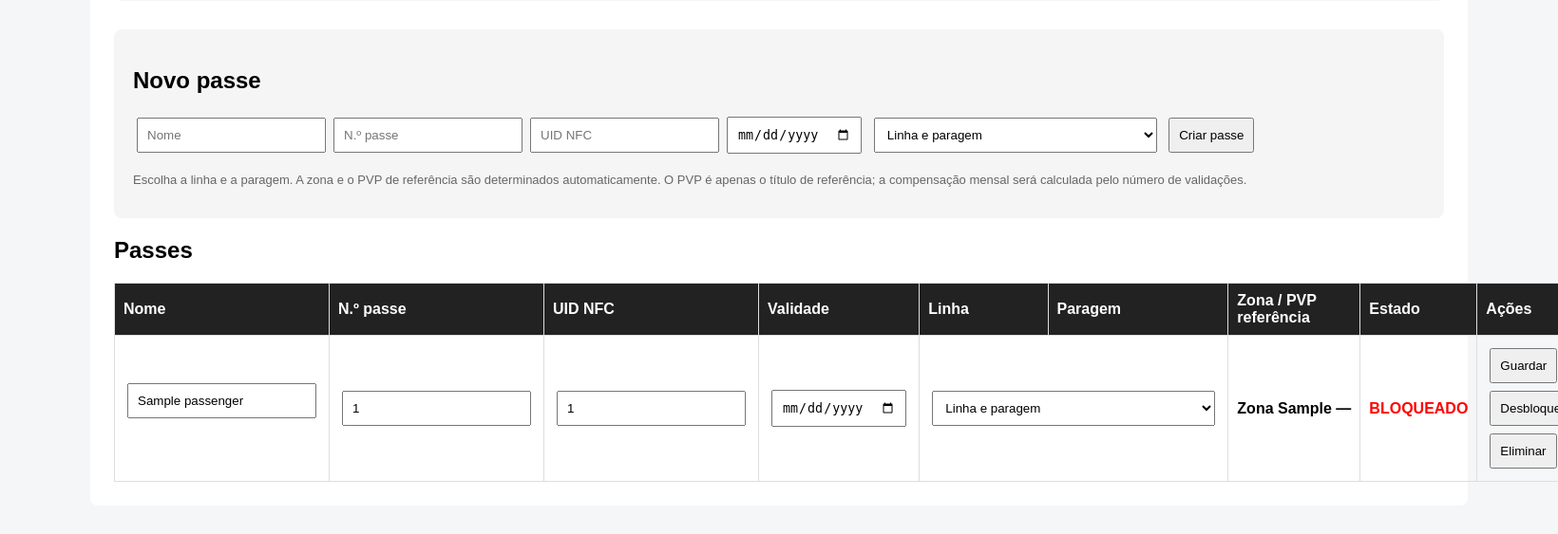
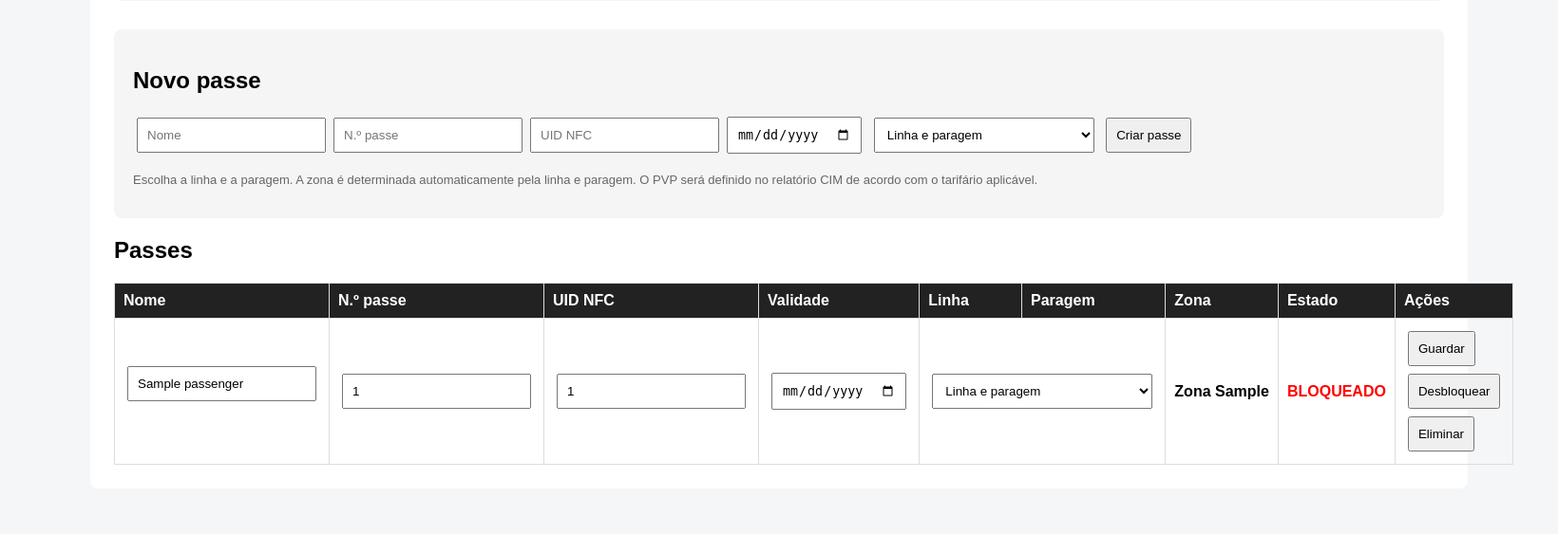
Before and after one commit to Alcancebus/alcance-passes, a FastAPI app: template server/templates/admin.html in a window 1640 px wide; the page is wider, and only the part inside the window is pictured. Shown: the part 1040-1603 px from the top of that part at 95% size. After the commit the page ends 1530 px from the top of that part, so only its background shows below. Run offline with FastAPI, Linux system fonts and the light colour scheme; the template is opened without the code that fills it: most values are stand-ins (such as "Sample title", 1, 10 or a date in 2020); parts of the project's set-up code (start-up, migrations or seed data) failed here and were passed over; some libraries are stand-ins or nearby versions.

Commit message:
Add files via upload

```diff
--- a/server/templates/admin.html
+++ b/server/templates/admin.html
@@ -32,36 +32,34 @@
 <select name="route_choice" required onchange="syncRoute(this)">
 <option value="">Linha e paragem</option>
 <optgroup label="Linha 1">
-<option value="Linha 1|Figueiró">Figueiró — Zona 9-12 — 50,90 €</option>
-<option value="Linha 1|Santa Marinha">Santa Marinha — Zona 9-12 — 50,90 €</option>
-<option value="Linha 1|Santa Marta">Santa Marta — Zona 9-12 — 50,90 €</option>
-<option value="Linha 1|Pombal">Pombal — Zona 5-8 — 40,35 €</option>
-<option value="Linha 1|Santinha">Santinha — Zona 5-8 — 40,35 €</option>
-<option value="Linha 1|Souto">Souto — Zona 5-8 — 40,35 €</option>
-<option value="Linha 1|Igreja">Igreja — Zona 5-8 — 40,35 €</option>
-<option value="Linha 1|Bairro">Bairro — Zona 5-8 — 40,35 €</option>
-<option value="Linha 1|Covelo">Covelo — Zona 5-8 — 40,35 €</option>
-<option value="Linha 1|Arroteia">Arroteia — Zona 0-4 — 28,30 €</option>
-<option value="Linha 1|Politeito">Politeito — Zona 0-4 — 28,30 €</option>
-<option value="Linha 1|São Pedro">São Pedro — Zona 0-4 — 28,30 €</option>
+<option value="Linha 1|Figueiró">Figueiró — Zona 9-12</option>
+<option value="Linha 1|Santa Marinha">Santa Marinha — Zona 9-12</option>
+<option value="Linha 1|Santa Marta">Santa Marta — Zona 9-12</option>
+<option value="Linha 1|Pombal">Pombal — Zona 5-8</option>
+<option value="Linha 1|Santinha">Santinha — Zona 5-8</option>
+<option value="Linha 1|Souto">Souto — Zona 5-8</option>
+<option value="Linha 1|Igreja">Igreja — Zona 5-8</option>
+<option value="Linha 1|Bairro">Bairro — Zona 5-8</option>
+<option value="Linha 1|Covelo">Covelo — Zona 5-8</option>
+<option value="Linha 1|Arroteia">Arroteia — Zona 0-4</option>
+<option value="Linha 1|Politeito">Politeito — Zona 0-4</option>
+<option value="Linha 1|São Pedro">São Pedro — Zona 0-4</option>
 <option value="Linha 1|Rossas">Rossas — Destino final</option>
 </optgroup>
 <optgroup label="Linha 2">
-<option value="Linha 2|Anjos">Anjos — Zona 13-16 — 62,90 €</option>
-<option value="Linha 2|Agra">Agra — Zona 9-12 — 50,90 €</option>
-<option value="Linha 2|Calvos - Penedo">Calvos - Penedo — Zona 5-8 — 40,35 €</option>
-<option value="Linha 2|Calvos - Cruzeiro">Calvos - Cruzeiro — Zona 5-8 — 40,35 €</option>
-<option value="Linha 2|Calvos - Reta">Calvos - Reta — Zona 5-8 — 40,35 €</option>
-<option value="Linha 2|Ortezelo">Ortezelo — Zona 0-4 — 28,30 €</option>
+<option value="Linha 2|Anjos">Anjos — Zona 13-16</option>
+<option value="Linha 2|Agra">Agra — Zona 9-12</option>
+<option value="Linha 2|Calvos - Penedo">Calvos - Penedo — Zona 5-8</option>
+<option value="Linha 2|Calvos - Cruzeiro">Calvos - Cruzeiro — Zona 5-8</option>
+<option value="Linha 2|Calvos - Reta">Calvos - Reta — Zona 5-8</option>
+<option value="Linha 2|Ortezelo">Ortezelo — Zona 0-4</option>
 <option value="Linha 2|Rossas">Rossas — Destino final</option>
 </optgroup>
 </select>
-<input type="hidden" name="line" value="">
-<input type="hidden" name="stop" value="">
 <button type="submit">Criar passe</button></form>
-<p class="small">Escolha a linha e a paragem. A zona e o PVP de referência são determinados automaticamente. O PVP é apenas o título de referência; a compensação mensal será calculada pelo número de validações.</p></div>
+<p class="small">Escolha a linha e a paragem. A zona é determinada automaticamente pela linha e paragem. O PVP será definido no relatório CIM de acordo com o tarifário aplicável.</p></div>
 
-<h2>Passes</h2><table><tr><th>Nome</th><th>N.º passe</th><th>UID NFC</th><th>Validade</th><th>Linha</th><th>Paragem</th><th>Zona / PVP referência</th><th>Estado</th><th>Ações</th></tr>
+<h2>Passes</h2><table><tr><th>Nome</th><th>N.º passe</th><th>UID NFC</th><th>Validade</th><th>Linha</th><th>Paragem</th><th>Zona</th><th>Estado</th><th>Ações</th></tr>
 {% for p in passengers %}
 <tr><td><form method="post" action="/admin/passenger/{{p.id}}/edit"><input name="name" value="{{p.name}}" required></td>
 <td><input name="pass_number" value="{{p.pass_number}}" required></td><td><input name="card_uid" value="{{p.card_uid}}" required></td><td><input type="date" name="valid_until" value="{{p.valid_until}}" required></td>
@@ -69,48 +67,34 @@
 <select name="route_choice" required onchange="syncRoute(this)">
 <option value="">Linha e paragem</option>
 <optgroup label="Linha 1">
-<option value="Linha 1|Figueiró" {% if p.line=="Linha 1" and p.stop=="Figueiró" %}selected{% endif %}>Figueiró — Zona 9-12 — 50,90 €</option>
-<option value="Linha 1|Santa Marinha" {% if p.line=="Linha 1" and p.stop=="Santa Marinha" %}selected{% endif %}>Santa Marinha — Zona 9-12 — 50,90 €</option>
-<option value="Linha 1|Santa Marta" {% if p.line=="Linha 1" and p.stop=="Santa Marta" %}selected{% endif %}>Santa Marta — Zona 9-12 — 50,90 €</option>
-<option value="Linha 1|Pombal" {% if p.line=="Linha 1" and p.stop=="Pombal" %}selected{% endif %}>Pombal — Zona 5-8 — 40,35 €</option>
-<option value="Linha 1|Santinha" {% if p.line=="Linha 1" and p.stop=="Santinha" %}selected{% endif %}>Santinha — Zona 5-8 — 40,35 €</option>
-<option value="Linha 1|Souto" {% if p.line=="Linha 1" and p.stop=="Souto" %}selected{% endif %}>Souto — Zona 5-8 — 40,35 €</option>
-<option value="Linha 1|Igreja" {% if p.line=="Linha 1" and p.stop=="Igreja" %}selected{% endif %}>Igreja — Zona 5-8 — 40,35 €</option>
-<option value="Linha 1|Bairro" {% if p.line=="Linha 1" and p.stop=="Bairro" %}selected{% endif %}>Bairro — Zona 5-8 — 40,35 €</option>
-<option value="Linha 1|Covelo" {% if p.line=="Linha 1" and p.stop=="Covelo" %}selected{% endif %}>Covelo — Zona 5-8 — 40,35 €</option>
-<option value="Linha 1|Arroteia" {% if p.line=="Linha 1" and p.stop=="Arroteia" %}selected{% endif %}>Arroteia — Zona 0-4 — 28,30 €</option>
-<option value="Linha 1|Politeito" {% if p.line=="Linha 1" and p.stop=="Politeito" %}selected{% endif %}>Politeito — Zona 0-4 — 28,30 €</option>
-<option value="Linha 1|São Pedro" {% if p.line=="Linha 1" and p.stop=="São Pedro" %}selected{% endif %}>São Pedro — Zona 0-4 — 28,30 €</option>
+<option value="Linha 1|Figueiró" {% if p.line=="Linha 1" and p.stop=="Figueiró" %}selected{% endif %}>Figueiró — Zona 9-12</option>
+<option value="Linha 1|Santa Marinha" {% if p.line=="Linha 1" and p.stop=="Santa Marinha" %}selected{% endif %}>Santa Marinha — Zona 9-12</option>
+<option value="Linha 1|Santa Marta" {% if p.line=="Linha 1" and p.stop=="Santa Marta" %}selected{% endif %}>Santa Marta — Zona 9-12</option>
+<option value="Linha 1|Pombal" {% if p.line=="Linha 1" and p.stop=="Pombal" %}selected{% endif %}>Pombal — Zona 5-8</option>
+<option value="Linha 1|Santinha" {% if p.line=="Linha 1" and p.stop=="Santinha" %}selected{% endif %}>Santinha — Zona 5-8</option>
+<option value="Linha 1|Souto" {% if p.line=="Linha 1" and p.stop=="Souto" %}selected{% endif %}>Souto — Zona 5-8</option>
+<option value="Linha 1|Igreja" {% if p.line=="Linha 1" and p.stop=="Igreja" %}selected{% endif %}>Igreja — Zona 5-8</option>
+<option value="Linha 1|Bairro" {% if p.line=="Linha 1" and p.stop=="Bairro" %}selected{% endif %}>Bairro — Zona 5-8</option>
+<option value="Linha 1|Covelo" {% if p.line=="Linha 1" and p.stop=="Covelo" %}selected{% endif %}>Covelo — Zona 5-8</option>
+<option value="Linha 1|Arroteia" {% if p.line=="Linha 1" and p.stop=="Arroteia" %}selected{% endif %}>Arroteia — Zona 0-4</option>
+<option value="Linha 1|Politeito" {% if p.line=="Linha 1" and p.stop=="Politeito" %}selected{% endif %}>Politeito — Zona 0-4</option>
+<option value="Linha 1|São Pedro" {% if p.line=="Linha 1" and p.stop=="São Pedro" %}selected{% endif %}>São Pedro — Zona 0-4</option>
 <option value="Linha 1|Rossas" {% if p.line=="Linha 1" and p.stop=="Rossas" %}selected{% endif %}>Rossas — Destino final</option>
 </optgroup>
 <optgroup label="Linha 2">
-<option value="Linha 2|Anjos" {% if p.line=="Linha 2" and p.stop=="Anjos" %}selected{% endif %}>Anjos — Zona 13-16 — 62,90 €</option>
-<option value="Linha 2|Agra" {% if p.line=="Linha 2" and p.stop=="Agra" %}selected{% endif %}>Agra — Zona 9-12 — 50,90 €</option>
-<option value="Linha 2|Calvos - Penedo" {% if p.line=="Linha 2" and p.stop=="Calvos - Penedo" %}selected{% endif %}>Calvos - Penedo — Zona 5-8 — 40,35 €</option>
-<option value="Linha 2|Calvos - Cruzeiro" {% if p.line=="Linha 2" and p.stop=="Calvos - Cruzeiro" %}selected{% endif %}>Calvos - Cruzeiro — Zona 5-8 — 40,35 €</option>
-<option value="Linha 2|Calvos - Reta" {% if p.line=="Linha 2" and p.stop=="Calvos - Reta" %}selected{% endif %}>Calvos - Reta — Zona 5-8 — 40,35 €</option>
-<option value="Linha 2|Ortezelo" {% if p.line=="Linha 2" and p.stop=="Ortezelo" %}selected{% endif %}>Ortezelo — Zona 0-4 — 28,30 €</option>
+<option value="Linha 2|Anjos" {% if p.line=="Linha 2" and p.stop=="Anjos" %}selected{% endif %}>Anjos — Zona 13-16</option>
+<option value="Linha 2|Agra" {% if p.line=="Linha 2" and p.stop=="Agra" %}selected{% endif %}>Agra — Zona 9-12</option>
+<option value="Linha 2|Calvos - Penedo" {% if p.line=="Linha 2" and p.stop=="Calvos - Penedo" %}selected{% endif %}>Calvos - Penedo — Zona 5-8</option>
+<option value="Linha 2|Calvos - Cruzeiro" {% if p.line=="Linha 2" and p.stop=="Calvos - Cruzeiro" %}selected{% endif %}>Calvos - Cruzeiro — Zona 5-8</option>
+<option value="Linha 2|Calvos - Reta" {% if p.line=="Linha 2" and p.stop=="Calvos - Reta" %}selected{% endif %}>Calvos - Reta — Zona 5-8</option>
+<option value="Linha 2|Ortezelo" {% if p.line=="Linha 2" and p.stop=="Ortezelo" %}selected{% endif %}>Ortezelo — Zona 0-4</option>
 <option value="Linha 2|Rossas" {% if p.line=="Linha 2" and p.stop=="Rossas" %}selected{% endif %}>Rossas — Destino final</option>
 </optgroup>
 </select>
-<input type="hidden" name="line" value="{{p.line or ''}}">
-<input type="hidden" name="stop" value="{{p.stop or ''}}">
 </td>
-<td><span class="fare-display fare">{% if p.fare_zone %}{% if p.fare_zone=="DESTINO" %}Destino final{% else %}Zona {{p.fare_zone}} — {{fare_pvp.get(p.fare_zone,"")}}{% endif %}{% else %}Por definir{% endif %}</span></td>
+<td><span class="fare-display fare">{% if p.fare_zone %}{% if p.fare_zone=="DESTINO" %}Destino final{% else %}Zona {{p.fare_zone}}{% endif %}{% else %}Por definir{% endif %}</span></td>
 <td>{% if p.active %}<strong style="color:green;">ATIVO</strong>{% else %}<strong style="color:red;">BLOQUEADO</strong>{% endif %}</td>
 <td><button type="submit">Guardar</button></form><form method="post" action="/admin/passenger/{{p.id}}/toggle" style="display:inline">{% if p.active %}<button type="submit">Bloquear</button>{% else %}<button type="submit">Desbloquear</button>{% endif %}</form><form method="post" action="/admin/passenger/{{p.id}}/delete" style="display:inline" onsubmit="return confirm('Tem a certeza que pretende eliminar este passe?');"><button type="submit">Eliminar</button></form></td></tr>
 {% else %}<tr><td colspan="9">Nenhum passe registado.</td></tr>{% endfor %}</table></div>
 
-<script>
-function syncRoute(select){
-  const form = select.closest("form");
-  const parts = select.value.split("|");
-  form.querySelector('input[name="line"]').value = parts[0] || "";
-  form.querySelector('input[name="stop"]').value = parts[1] || "";
-}
-document.addEventListener("DOMContentLoaded", () => {
-  document.querySelectorAll('select[name="route_choice"]').forEach(select => {
-    if (select.value) syncRoute(select);
-  });
-});
-</script></body></html>
+</body></html>
```
